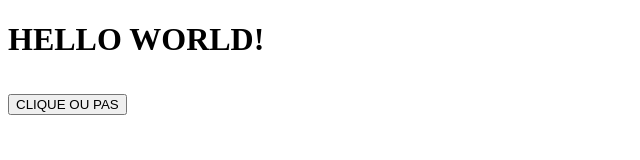
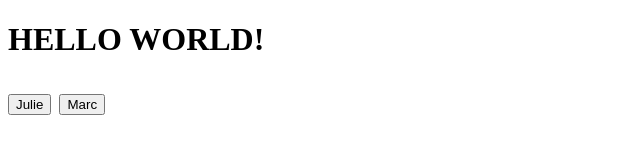
Before and after one commit to Bobbykai/workshop-dom-js, a plain HTML site: page index.html in a window 1280 px wide. Shown: the full height of the page, 0-640 px from the left. Drawn offline with Linux system fonts and the light colour scheme.

Commit message:
Arrow Function + Button Prénom

```diff
--- a/index.html
+++ b/index.html
@@ -2,12 +2,14 @@
 <html>
   <head>
     <meta charset="utf-8">
-    <script src="script.js"></script>
-    <title></title>
+    <script src="script.js">
+    </script>
+    <title>Exercice JS</title>
   </head>
   <body>
     <h1>HELLO WORLD!<h1>
-      <button onclick="message()">CLIQUE OU PAS </button>
+      <button onclick="message('Julie')">Julie </button>
+      <button onclick="message('Marc')">Marc</button>
 
   </body>
 </html>
--- a/script.js
+++ b/script.js
@@ -1,4 +1,4 @@
-alert('HELLOWORLD')
-function message() {
-  console.log("Hello World");
+
+function message(a) {
+  console.log(`Hello ${a}, ca va aujourd'hui? `);
 }
```
